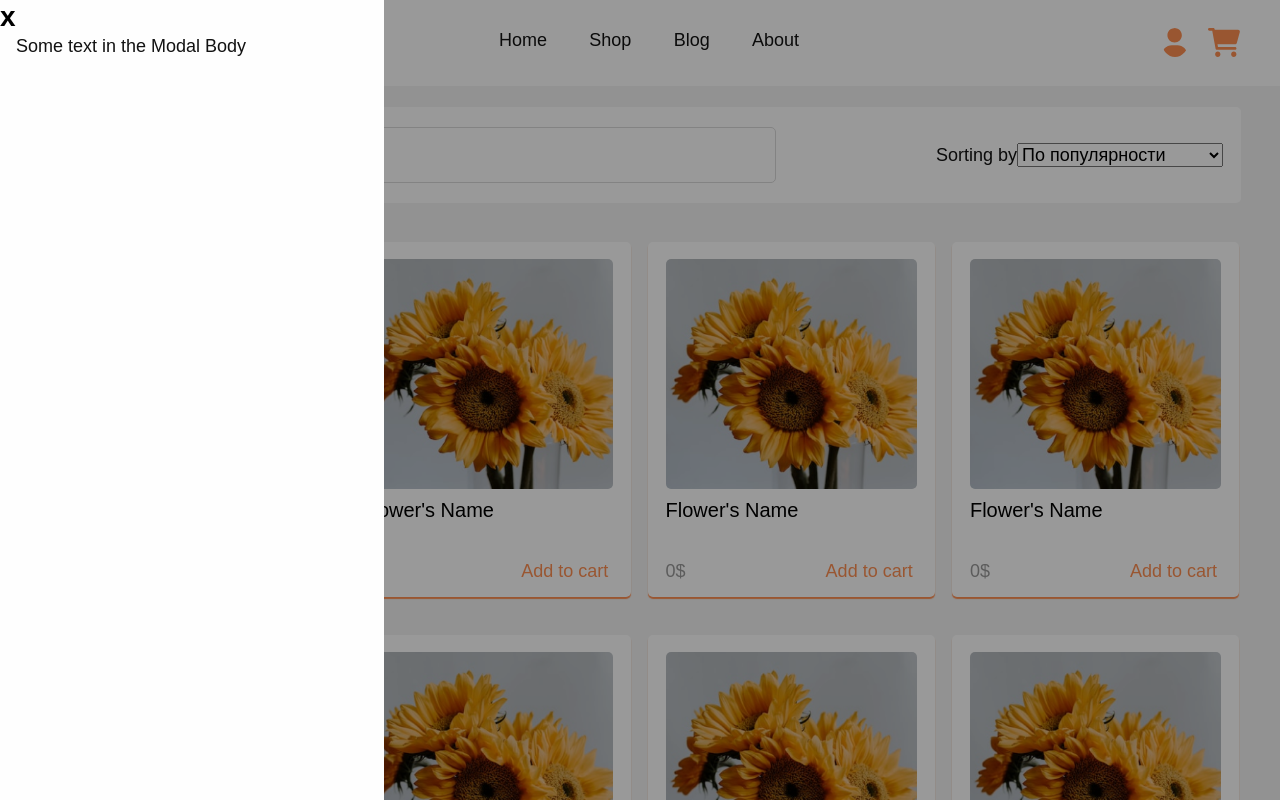
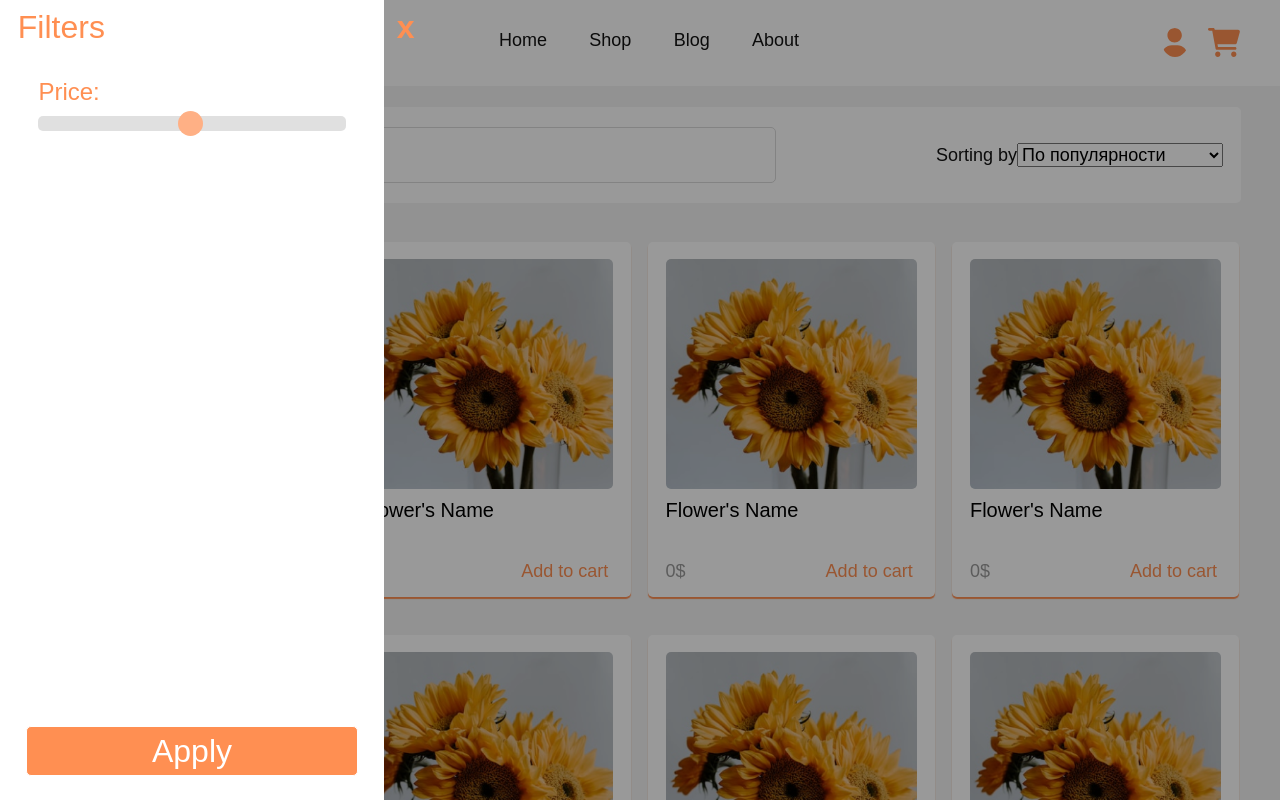
Before and after one commit to theRoodi/react-flowers-shop, a React (Create React App) app: page /shop in a window 1280 px wide. Both pictures are taken after a click on the button "Filtering". Shown: the top 800 px of the page. Built offline with nearby package versions, Linux system fonts and the light colour scheme.

Commit message:
кастомизация ползунка и еще чет по мелочи

```diff
--- a/src/components/ui/bar/bar.jsx
+++ b/src/components/ui/bar/bar.jsx
@@ -1,5 +1,7 @@
 import React from "react"
 import "./bar.scss"
+
+
 
 let openFilterNav = () => {
   document.querySelector(".filterNav").style.display = "block";
@@ -9,22 +11,22 @@ let closeFilterNav = () => {
   document.querySelector(".filterNav").style.display = "none";
 }
 
-
-
-
-
-
 const FilterNav = () => {
   return (
     <>
-      <div class="filterNav">
-        <div class="filterNav-content">
-          <div class="modal-header">
-            <span class="close" onClick={closeFilterNav}>x</span>
+      <div className="filterNav">
+        <div className="filterNav__content">
+          <span className="filterNav__close" onClick={closeFilterNav}>x</span>
+          <h2>Filters</h2>
+          <div className="filterNav__body">
+
+            <section className="price">
+              <h4>Price:</h4>
+              <input type="range" multiple="2" min="1" max="100" className="slider" id="myRange" />
+            </section>
+
           </div>
-          <div class="modal-body">
-            <p>Some text in the Modal Body</p>
-          </div>
+          <button className="apply" onClick={closeFilterNav}>Apply</button>
         </div>
       </div>
     </>
--- a/src/components/ui/bar/bar.scss
+++ b/src/components/ui/bar/bar.scss
@@ -1,28 +1,58 @@
 @import "../../../_variable.scss";
 
 
-//---------------------------------------
+
+//-------------------------------------
+.slider {
+    -webkit-appearance: none;
+    width: 100%;
+    height: 15px;
+    border-radius: 5px;
+    background: #d3d3d3;
+    outline: none;
+    opacity: 0.7;
+    -webkit-transition: .2s;
+    transition: opacity .2s;
+}
+
+.slider::-webkit-slider-thumb {
+    -webkit-appearance: none;
+    appearance: none;
+    width: 25px;
+    height: 25px;
+    border-radius: 50%;
+    background: $c-primary;
+    cursor: pointer;
+}
+
+.slider::-moz-range-thumb {
+    width: 25px;
+    height: 25px;
+    border-radius: 50%;
+    background: $c-primary;
+    cursor: pointer;
+}
+
+//-------------------------------------
 .filterNav {
-    display: none; /* Hidden by default */
-    position: fixed; /* Stay in place */
-    z-index: 1; /* Sit on top */
+    display: none;
+    position: fixed;
+    z-index: 1;
     left: 0;
     top: 0;
-    width: 100%; /* Full width */
-    height: 100%; /* Full height */
-    overflow: auto; /* Enable scroll if needed */
-    background-color: rgba(0,0,0,0.4); /* Black w/ opacity */
+    width: 100%;
+    height: 100%;
+    overflow: auto;
+    background-color: rgba(0, 0, 0, 0.4);
     -webkit-animation-name: slideIn;
     -webkit-animation-duration: 0.4s;
     animation-name: slideIn;
-    animation-duration: 0.4s
-}
+    animation-duration: 0.4s;
 
-/* Modal Content */
-.filterNav-content {
+    &__content {
         position: fixed;
         bottom: 0;
-    background-color: #fefefe;
+        background-color: $c-white;
         width: 30vw;
         height: 100%;
         -webkit-animation-name: slideIn;
@@ -31,44 +61,103 @@
         animation-duration: 0.4s
     }
 
-/* The Close Button */
-.close {
-    color: rgb(77, 52, 52);
+    &__close {
+        position: relative;
+        left: 31vw;
+        top: 1vh;
+        color: $c-primary;
         float: left;
-    font-size: 28px;
+        font-size: 32px;
         font-weight: bold;
-}
+        transition: color 0.3s ease;
 
-.close:hover,
-.close:focus {
-    color: #000;
+        &:hover,
+        &:focus {
+            color: $c-white;
             text-decoration: none;
             cursor: pointer;
         }
+    }
 
-.modal-body {padding: 2px 16px;}
+    &__body {
+        padding: 2vh 3vw;
+    }
 
-/* Add Animation */
+    h4, h2 {
+        padding-top: 1vh;
+        color: $c-primary;
+    }
+
+
+
+    .apply {
+        font-size: $fs-h2;
+        color: $c-white;
+        position: absolute;
+        left: 2vw;
+        bottom: 3vh;
+        background-color: $c-primary;
+        border-radius: $radius-primary;
+        width: 26vw;
+        padding: 5px;
+        border: solid 1px;
+        outline: none;
+        transition: background-color 0.2s ease, color 0.2s ease,  border 0.2s ease;
+
+
+        &:hover, &:active {
+            background-color: $c-white;
+            color: $c-primary;
+            border-color: $c-primary;
+        }
+    }
+
+}
+
 @-webkit-keyframes slideIn {
-    from {bottom: -300px; opacity: 0}
-    to {bottom: 0; opacity: 1}
+    from {
+        bottom: -300px;
+        opacity: 0
+    }
+
+    to {
+        bottom: 0;
+        opacity: 1
+    }
 }
 
 @keyframes slideIn {
-    from {bottom: -300px; opacity: 0}
-    to {bottom: 0; opacity: 1}
+    from {
+        bottom: -300px;
+        opacity: 0
+    }
+
+    to {
+        bottom: 0;
+        opacity: 1
+    }
 }
 
 @-webkit-keyframes fadeIn {
-    from {opacity: 0}
-    to {opacity: 1}
+    from {
+        opacity: 0
+    }
+
+    to {
+        opacity: 1
+    }
 }
 
 @keyframes fadeIn {
-    from {opacity: 0}
-    to {opacity: 1}
+    from {
+        opacity: 0
     }
-//---------------------------------------------
+
+    to {
+        opacity: 1
+    }
+}
+
 .bar {
     margin: 0 auto;
     display: flex;
@@ -83,9 +172,7 @@
     border-radius: $radius-primary;
 
 
-    &__filter {
-
-    }
+    &__filter {}
 
     &__search {
         margin: 0 5px;
@@ -100,7 +187,5 @@
         }
     }
 
-    &__sort {
-
+    &__sort {}
 }
-}
--- a/src/index.scss
+++ b/src/index.scss
@@ -91,3 +91,16 @@ svg {
   font-size: $fs-h6;
   line-height: 1.4;
 }
+
+::-webkit-scrollbar {
+  width: 7px;
+}
+
+::-webkit-scrollbar-track {
+  background: $c-line;
+}
+
+::-webkit-scrollbar-thumb {
+  background: $c-primary;
+  border-radius: $radius-primary;
+}
```
Lines whose indentation alone changed are shown as unchanged.
